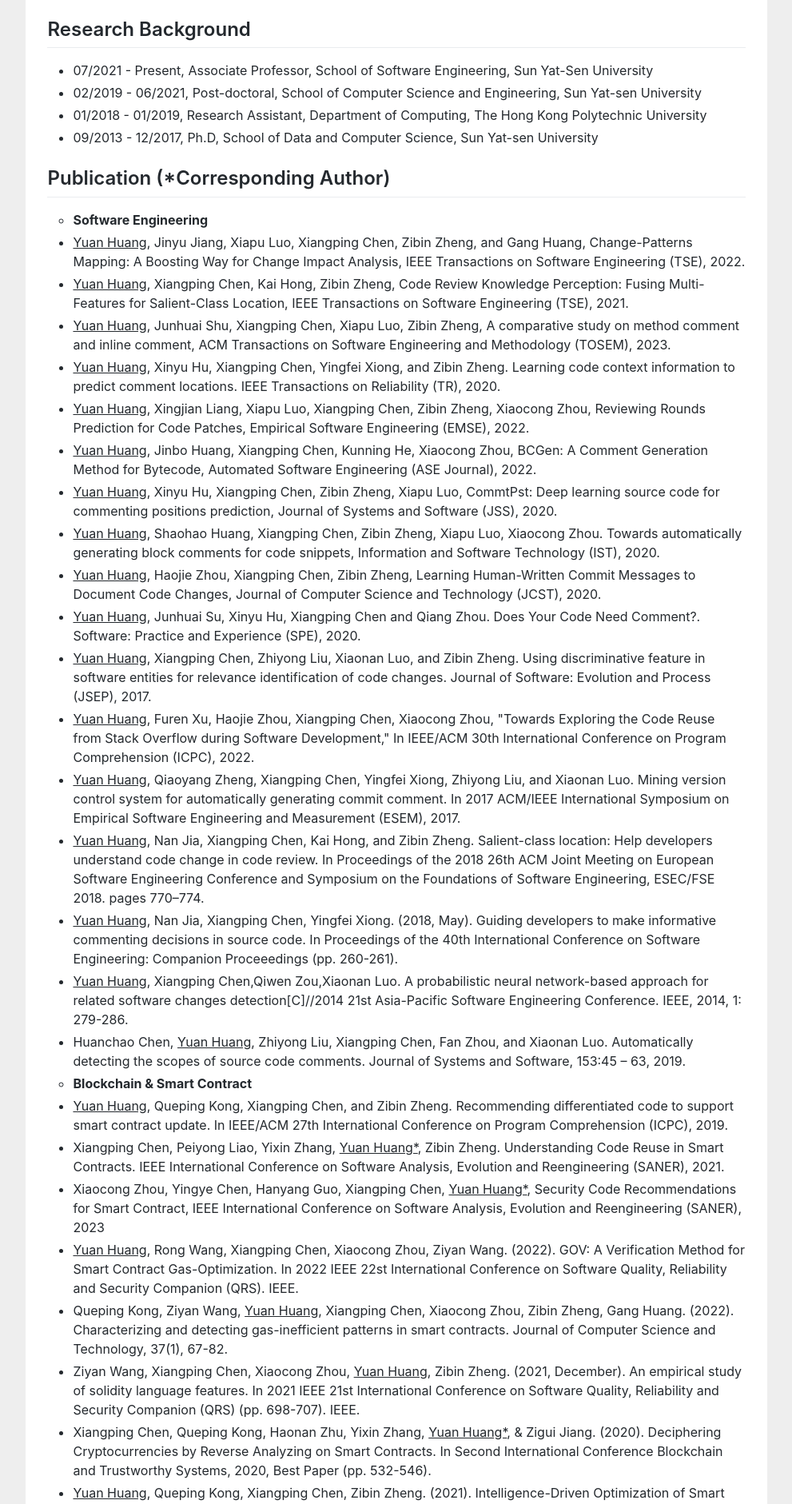
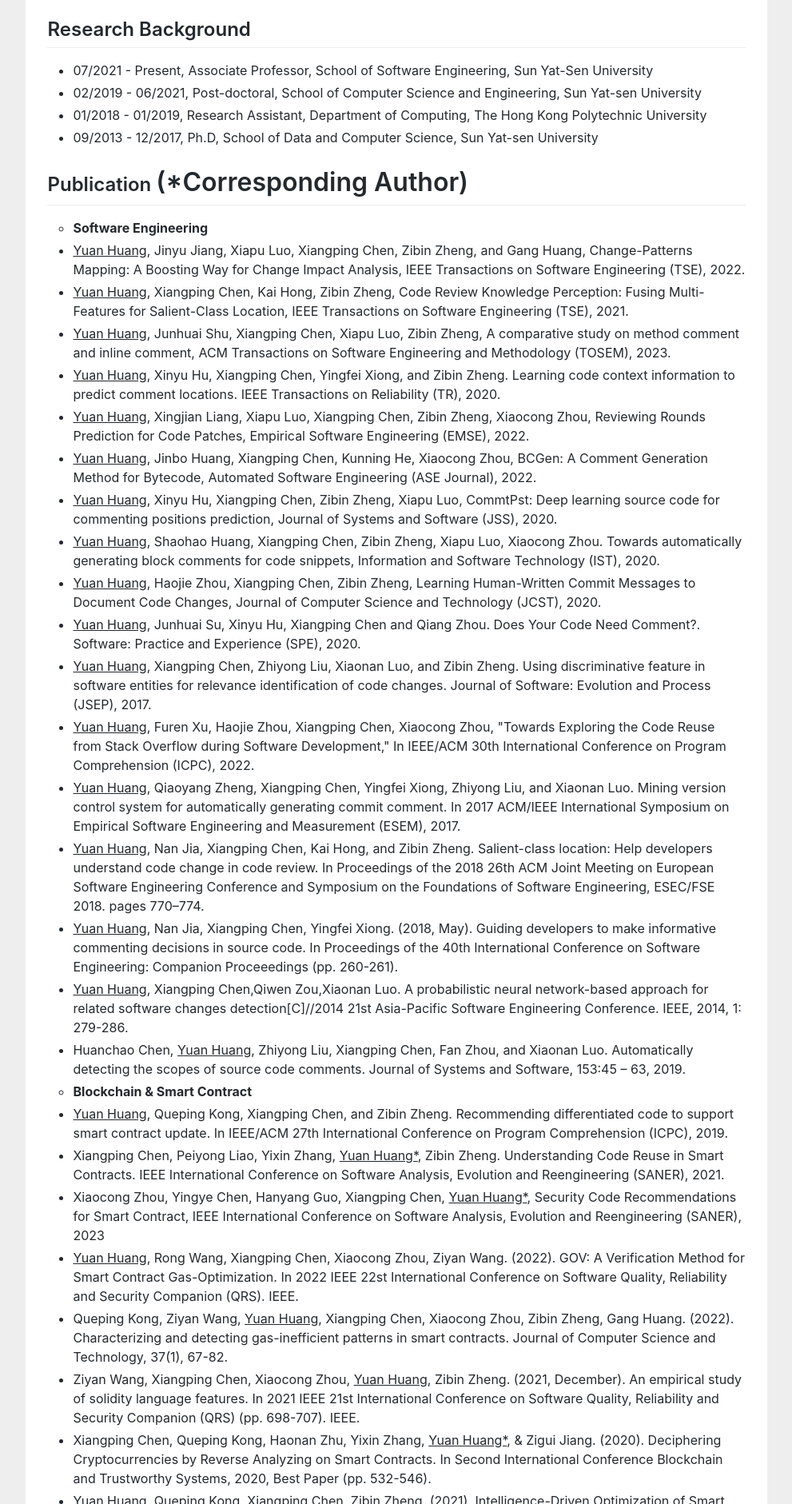
Before and after one commit to huangyuan-hy/huangyuan-hy.github.io, a Jekyll site: the page index.html, which Jekyll copies as it is, in a window 1280 px wide. Shown: the part 560-2441 px from the top of the page at 80% size, without its empty margins (144-1135 px from the left). Built offline with Jekyll 4.4.1, drawn with Linux system fonts in a browser that asks for light colours.

Commit message:
Update index.html

```diff
--- a/index.html
+++ b/index.html
@@ -77,7 +77,7 @@ gtag('config', 'UA-158965281-1');
 					</ul>
 
 
-				<h2>Publication <font size="5">(*Corresponding Author)</font></h2>
+				<h2>Publication <font size="6">(*Corresponding Author)</font></h2>
 				<ul>
 
 
```
